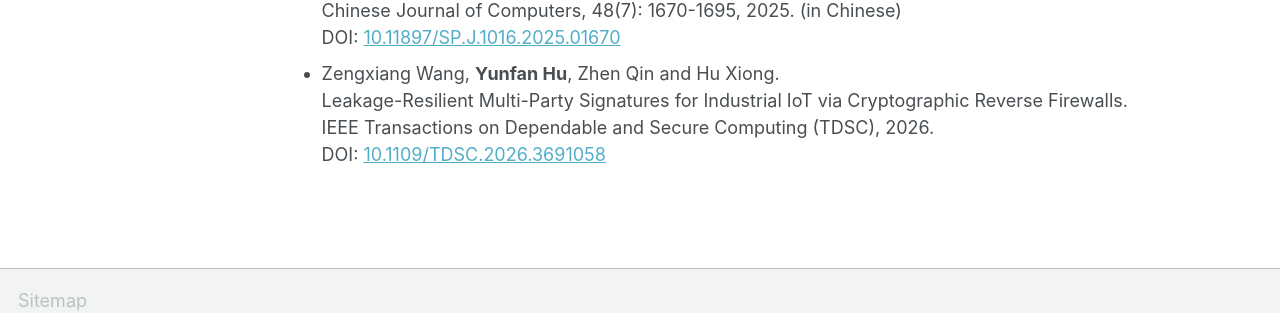
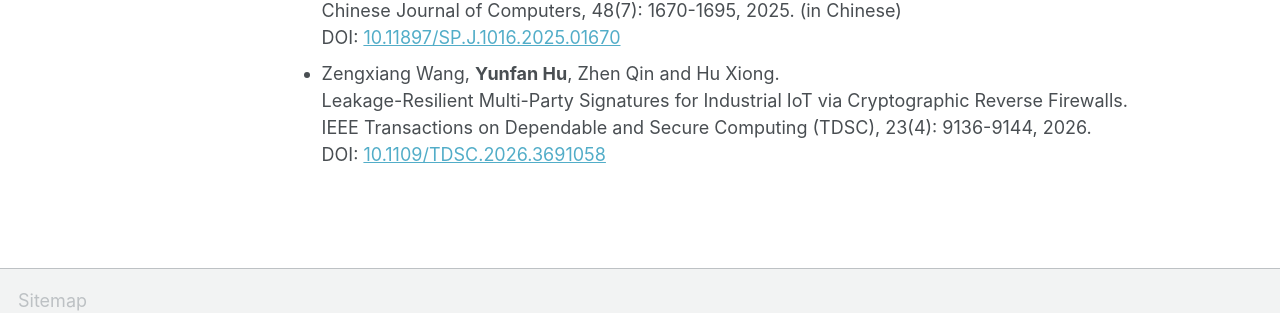
Before and after one commit to HYF0514/HYF0514.github.io, a Jekyll site: the page built from _pages/about.md, in a window 1280 px wide and 1199 px high. Shown: the part 793-1106 px from the top of the window. Built offline with Jekyll 4.4.1, drawn with Linux system fonts in a browser that asks for light colours; some web fonts are replaced; a script bundle is joined from its source files by our own code; library files that are not in the unit come from our copies.

Commit message:
Update publication details for TDSC article

```diff
--- a/_pages/about.md
+++ b/_pages/about.md
@@ -19,4 +19,4 @@ Publications
 * **Yunfan Hu**, Zengxiang Wang, Ye Xia, Hu Xiong, Liming Fang, Changgen Peng, Abubaker Wahaballa, Zhen Qin, and Zhiguang Qin. <br>Blockchain-Oriented Certificateless Threshold Signature with Identifiable Abort for Federated Learning in Digital Twin-Assisted IoV. <br>IEEE Transactions on Intelligent Transportation Systems (T-ITS), 27(5): 6191-6206, 2026. <br>DOI: [10.1109/TITS.2025.3579613](https://doi.org/10.1109/TITS.2025.3579613)
 * **Yunfan Hu**, Zhisheng Liu, Zeping Ma, Liming Fang, Zhe Liu, Changgen Peng, Abubaker Wahaballa, Shahid Mumtaz and Hu Xiong. <br>Ensuring Data Integrity for Consumer-Centric Digital Twins in Healthcare 5.0 via a Blockchain-Oriented Signature. <br>IEEE Transactions on Consumer Electronics (TCE), 72(2): 4175-4182, 2026. <br>DOI: [10.1109/TCE.2026.3668235](https://doi.org/10.1109/TCE.2026.3668235)
 * **Yunfan Hu**, Hu Xiong, Liming Fang, Changgen Peng, Zhen Qin and Zhiguang Qin. <br>A Survey of Distributed Cryptography Suitable for Blockchain. <br>Chinese Journal of Computers, 48(7): 1670-1695, 2025. (in Chinese) <br>DOI: [10.11897/SP.J.1016.2025.01670](http://cjc.ict.ac.cn/qwjs/view.asp?id=6090)
-* Zengxiang Wang, **Yunfan Hu**, Zhen Qin and Hu Xiong. <br>Leakage-Resilient Multi-Party Signatures for Industrial IoT via Cryptographic Reverse Firewalls. <br>IEEE Transactions on Dependable and Secure Computing (TDSC), 2026. <br>DOI: [10.1109/TDSC.2026.3691058](https://doi.org/10.1109/TDSC.2026.3691058)
+* Zengxiang Wang, **Yunfan Hu**, Zhen Qin and Hu Xiong. <br>Leakage-Resilient Multi-Party Signatures for Industrial IoT via Cryptographic Reverse Firewalls. <br>IEEE Transactions on Dependable and Secure Computing (TDSC), 23(4): 9136-9144, 2026. <br>DOI: [10.1109/TDSC.2026.3691058](https://doi.org/10.1109/TDSC.2026.3691058)
```
